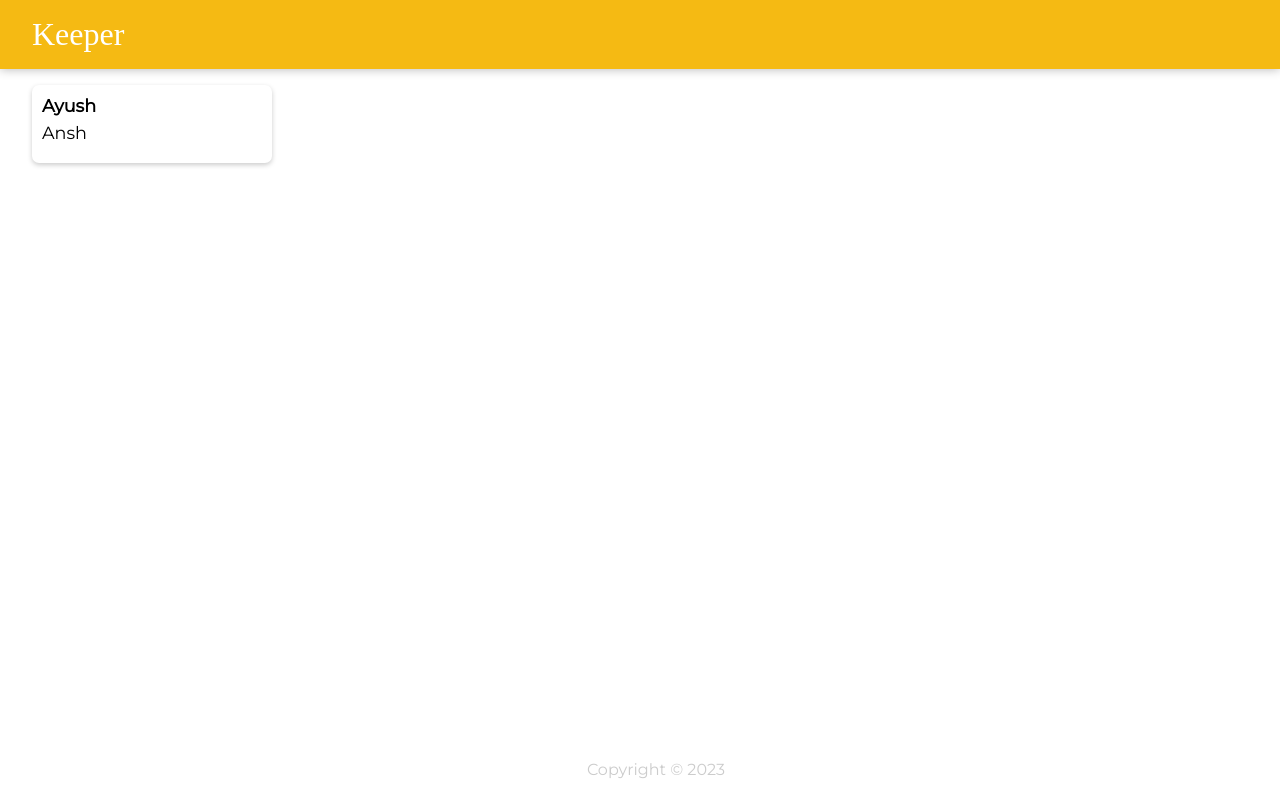
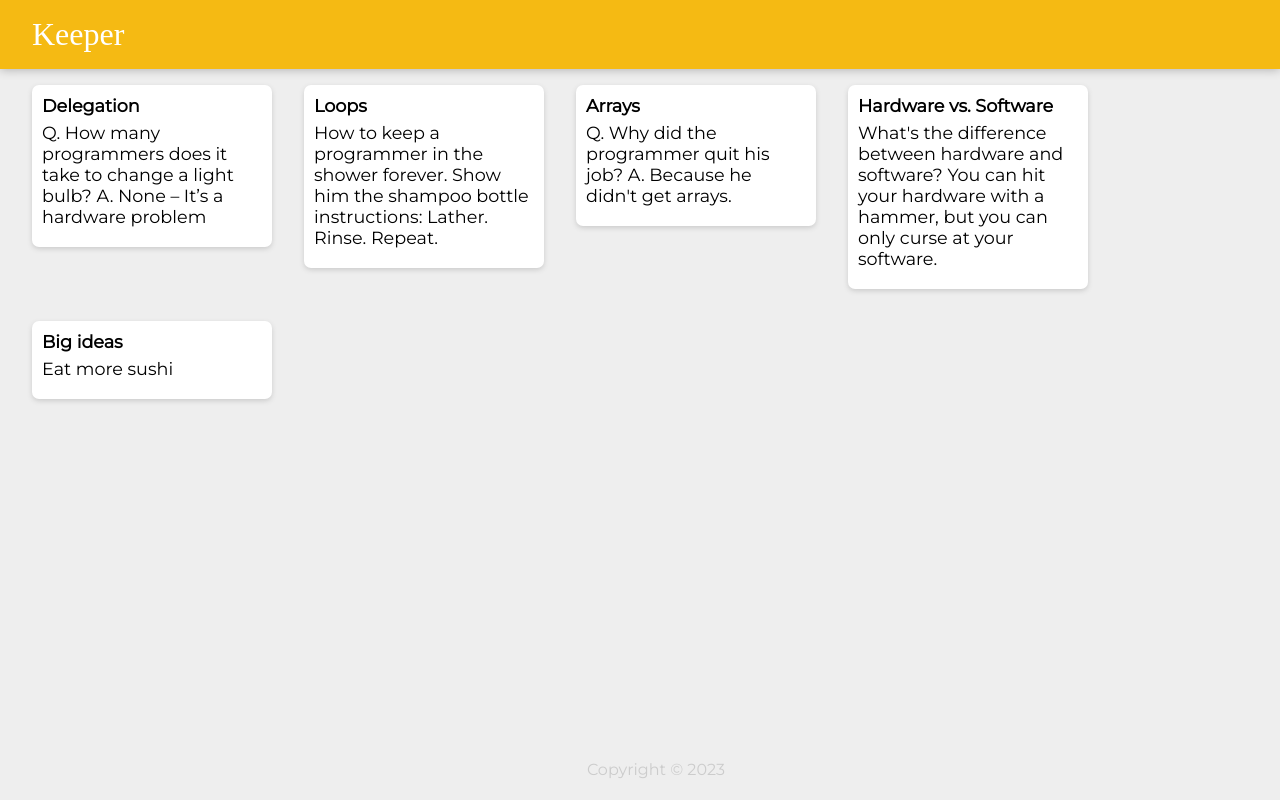
Before and after one commit to ayush13shabu/NotesAppOnReact, a React (Create React App) app: page / in a window 1280 px wide. Built offline with nearby package versions, Linux system fonts and the light colour scheme; a web font is replaced by a local one.

Commit message:
replace harcoded notes with external file note

```diff
--- a/public/styles.css
+++ b/public/styles.css
@@ -7,7 +7,7 @@
   font-family: "Montserrat", sans-serif;
 }
 body {
-  background: #ffffff;
+  background: #eee;
   padding: 0 16px;
 }
 
@@ -19,7 +19,7 @@
 }
 
 header h1 {
-  color: #ffffff;
+  color: #fff;
   font-family: "McLaren", cursive;
   font-weight: 200;
 }
--- a/src/components/App.jsx
+++ b/src/components/App.jsx
@@ -2,12 +2,19 @@
 import Header from "./Header";
 import Footer from "./Footer";
 import Note from "./Note";
+import notes from "../notes";
 
 function App(){
     return(
     <div>
         <Header />
-        <Note/>
+        {notes.map(notes =>
+        <Note
+        key = {notes.id}
+        title={notes.title}
+        content = {notes.content}
+        />
+    )}
         <Footer />
     </div>
     );
--- a/src/components/Note.jsx
+++ b/src/components/Note.jsx
@@ -1,10 +1,10 @@
 import React from "react";
 
-function Note(){
+function Note(props){
     return(
     <div className = "note">
-        <h1>Ayush</h1>
-        <p>Ansh</p>
+        <h1>{props.title}</h1>
+        <p>{props.content}</p>
     </div>
     );
 }
--- /dev/null
+++ b/src/notes.jsx
@@ -0,0 +1,33 @@
+const notes = [
+    {
+      key: 1,
+      title: "Delegation",
+      content:
+        "Q. How many programmers does it take to change a light bulb? A. None – It’s a hardware problem"
+    },
+    {
+      key: 2,
+      title: "Loops",
+      content:
+        "How to keep a programmer in the shower forever. Show him the shampoo bottle instructions: Lather. Rinse. Repeat."
+    },
+    {
+      key: 3,
+      title: "Arrays",
+      content:
+        "Q. Why did the programmer quit his job? A. Because he didn't get arrays."
+    },
+    {
+      key: 4,
+      title: "Hardware vs. Software",
+      content:
+        "What's the difference between hardware and software? You can hit your hardware with a hammer, but you can only curse at your software."
+    },
+    {
+      key: 5,
+      title: "Big ideas",
+      content: "Eat more sushi"
+    }
+  ];
+
+  export default notes;
```
Also changed, not shown: src/index.js (+0 -14 lines).
